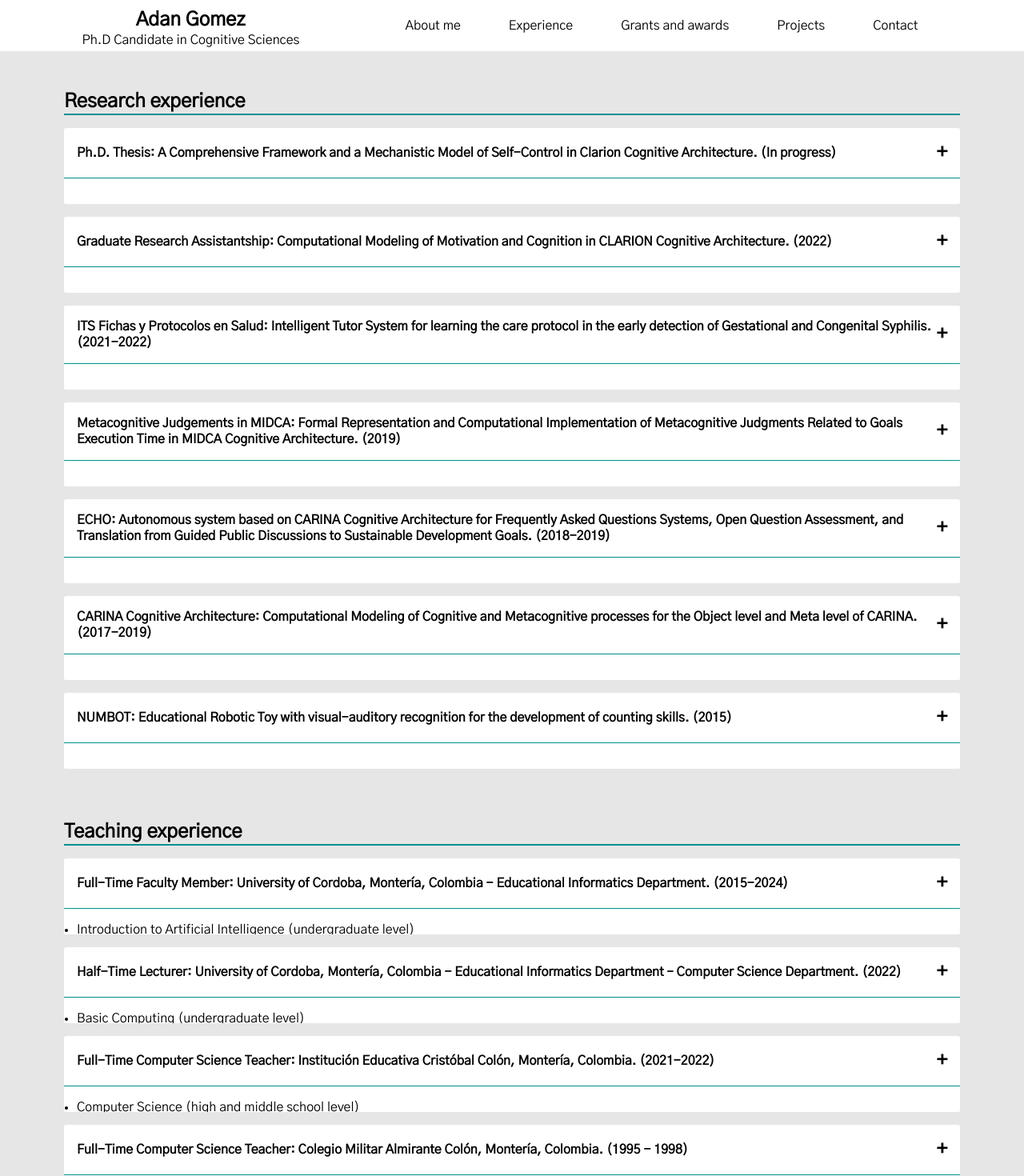
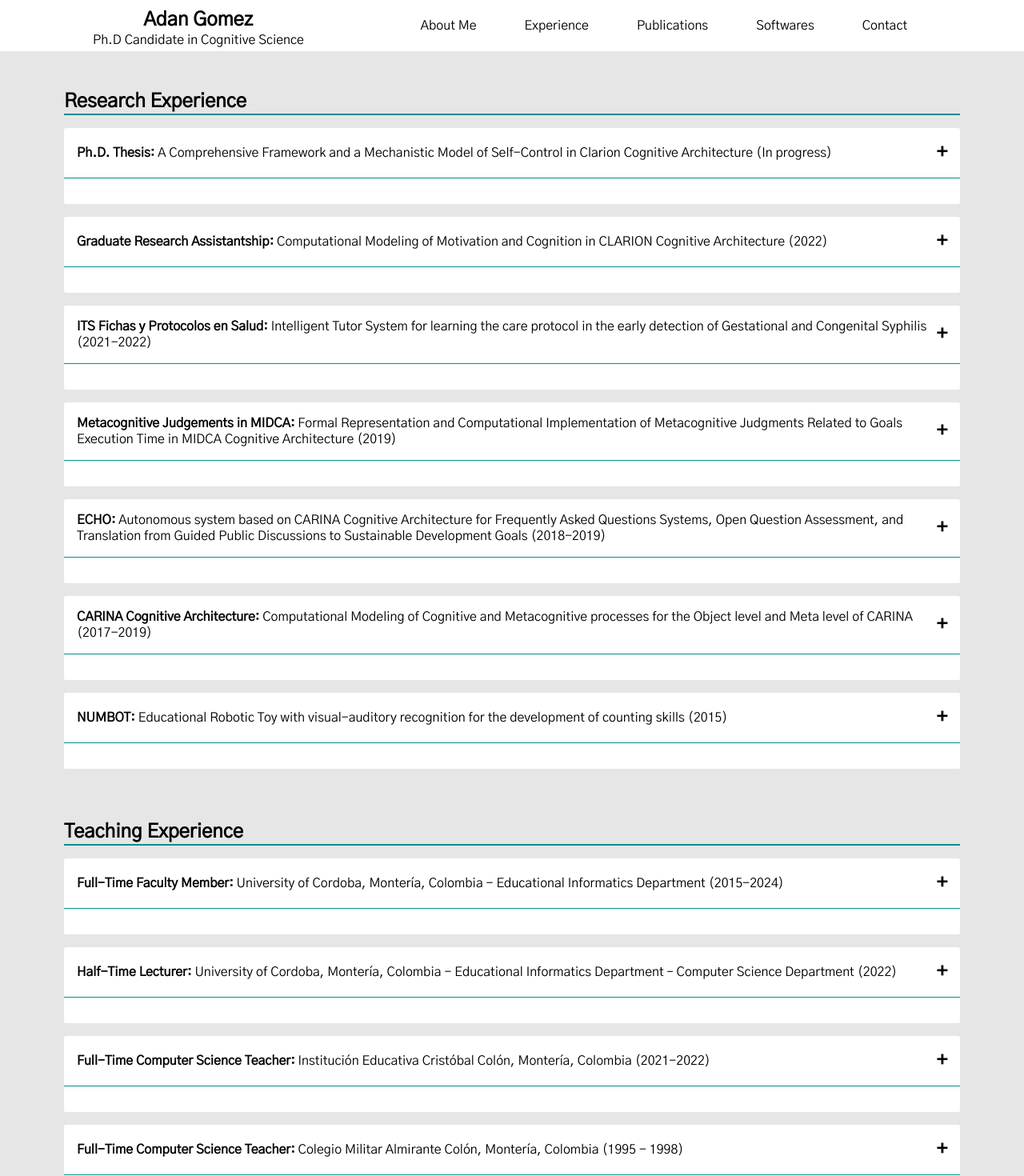
Before and after one commit to corderoangel/portfolio_adan, a React (Create React App) app: page /experience in a window 1280 px wide. Shown: the top 1470 px of the page at 80% size. Built offline with nearby package versions, Linux system fonts and the light colour scheme.

Commit message:
ajustes varios

```diff
--- a/public/index.html
+++ b/public/index.html
@@ -30,7 +30,7 @@
 			integrity="sha512-1sCRPdkRXhBV2PBLUdRb4tMg1w2YPf37qatUFeS7zlBy7jJI8Lf4VHwWfZZfpXtYSLy85pkm9GaYVYMfw5BC1A=="
 			crossorigin="anonymous"
 			referrerpolicy="no-referrer" />
-		<title>AdánGomez</title>
+		<title>Adan Gomez</title>
 	</head>
 	<body>
 		<noscript>You need to enable JavaScript to run this app.</noscript>
--- a/src/AboutMe.css
+++ b/src/AboutMe.css
@@ -55,6 +55,10 @@
 	background-color: #ffffff;
 	height: 3.6rem;
 	margin-top: 1rem;
+	border: 0.1rem solid #008f90;
+	display: flex; /* Agregar flex para usar alineación */
+	align-items: center; /* Alinear verticalmente el contenido */
+	padding: 0 1rem; /* Añadir espacio horizontal alrededor del texto, opcional */
 }
 .education-container_content .education-container_content__item p {
 	margin-left: 1rem;
--- a/src/AboutMe.js
+++ b/src/AboutMe.js
@@ -9,11 +9,11 @@ const AboutMe = () => {
 					<div className="aboutme-container_content">
 						<img src="./foto.jpg" alt="Pic for Adán Gomez" />
 						<div className="aboutme-description">
-							<h2>About me</h2>
+							<h2>About Me</h2>
 							<p>
 								I’m a Ph.D. candidate in Cognitive Science at Rensselaer Polytechnic Institute (RPI), researching cognitive architectures, AI, and computational modeling. My work
 								focuses on self-control mechanisms within the Clarion cognitive architecture. With over nine years of experience as a researcher and faculty member at EdutLan Lab,
-								University of Córdoba, Colombia, I co-created the CARINA metacognitive architecture for agent cognition control. I currently collaborate with Dr. Ron Sun at RPI’s
+								Universidad de Córdoba, Colombia, I co-created the CARINA metacognitive architecture for agent cognition control. I currently collaborate with Dr. Ron Sun at RPI’s
 								CogArch Lab to further explore cognitive modeling, machine learning, and social psychology.
 							</p>
 						</div>
--- a/src/App.js
+++ b/src/App.js
@@ -4,7 +4,7 @@ import { BrowserRouter as Router, Route, Routes } from "react-router-dom";
 import Navbar from "./Navbar";
 import AboutMe from "./AboutMe"; // Asegúrate de importar el componente
 import Experience from "./Experience";
-import GrantsAndAwards from "./GrantsAndAwards";
+import Publications from "./Publications";
 
 const App = () => {
 	return (
@@ -13,7 +13,7 @@ const App = () => {
 			<Routes>
 				<Route path="/" element={<AboutMe />} /> {/* Ruta para About Me */}
 				<Route path="/experience" element={<Experience />} />
-				<Route path="/grantsAndAwards" element={<GrantsAndAwards />} />
+				<Route path="/publications" element={<Publications />} />
 			</Routes>
 		</Router>
 	);
--- a/src/Experience.css
+++ b/src/Experience.css
@@ -29,6 +29,10 @@
 
 .research-container_content .research-header h4 {
 	margin: 0;
+}
+
+.research-container_content .research-header h4 span {
+	font-weight: 100;
 }
 
 .research-container_content .toggle-icon {
@@ -70,6 +74,10 @@
 	margin: 0;
 }
 
+.teaching-container_content .teach-header h4 span {
+	font-weight: 100;
+}
+
 .teaching-container_content .toggle-icon {
 	font-size: 1.5rem;
 	font-weight: bold;
@@ -102,6 +110,11 @@
 
 .research-container .research-details ul {
 	padding-top: 1rem;
+	padding-left: 1rem;
+}
+.teaching-container .teach-details ul {
+	padding-top: 1rem;
+	padding-left: 1rem;
 }
 
 @media screen and (max-width: 800px) {
--- a/src/Experience.js
+++ b/src/Experience.js
@@ -27,11 +27,12 @@ const Experience = () => {
 	return (
 		<div>
 			<div className="research-container">
-				<h2>Research experience</h2>
+				<h2>Research Experience</h2>
 				<div className="research-container_content">
 					{[
 						{
-							title: "Ph.D. Thesis: A Comprehensive Framework and a Mechanistic Model of Self-Control in Clarion Cognitive Architecture. (In progress)",
+							title: "Ph.D. Thesis: ",
+							subtitle: "A Comprehensive Framework and a Mechanistic Model of Self-Control in Clarion Cognitive Architecture (In progress)",
 							list: [
 								"Identified cognitive mechanisms that underlie self-control as an intra-physical conflict and how these mechanisms may vary across different contexts using a rational and computational approach.",
 								"Computationally modeled experimental situations on self-control application and downstream effects on later tasks, implementing symbolic and subsymbolic representations inside the CLARION cognitive framework using Python, testing formal mathematical models of cognitive processes. ",
@@ -40,7 +41,8 @@ const Experience = () => {
 							],
 						},
 						{
-							title: "Graduate Research Assistantship: Computational Modeling of Motivation and Cognition in CLARION Cognitive Architecture. (2022)",
+							title: "Graduate Research Assistantship: ",
+							subtitle: "Computational Modeling of Motivation and Cognition in CLARION Cognitive Architecture (2022)",
 							list: [
 								"Systematically analyzed scientific literature on self-control as an intra-physical conflict examining implicit and explicit information interaction patterns underlying human behavior.",
 								"Employed machine learning methods to model diverse human working memory tasks and their interaction with motivational aspects across two simulations built within the CLARION cognitive architecture.",
@@ -48,28 +50,33 @@ const Experience = () => {
 							],
 						},
 						{
-							title: "ITS Fichas y Protocolos en Salud: Intelligent Tutor System for learning the care protocol in the early detection of Gestational and Congenital Syphilis. (2021-2022)",
+							title: "ITS Fichas y Protocolos en Salud: ",
+							subtitle: "Intelligent Tutor System for learning the care protocol in the early detection of Gestational and Congenital Syphilis (2021-2022)",
 							list: [
 								"Engineered a case-based reasoning system and a recommender system for learning resources to personalize pedagogical strategies accounting for higher education students' learning styles and academic performance.",
 								"Authored a scientific publication for an education journal detailing the findings from contrasting the two systems in light of student academic performance.",
 							],
 						},
 						{
-							title: "Metacognitive Judgements in MIDCA: Formal Representation and Computational Implementation of Metacognitive Judgments Related to Goals Execution Time in MIDCA Cognitive Architecture. (2019)",
+							title: "Metacognitive Judgements in MIDCA:",
+							subtitle: " Formal Representation and Computational Implementation of Metacognitive Judgments Related to Goals Execution Time in MIDCA Cognitive Architecture (2019)",
 							list: [
 								"Designed and implemented predictive models for goal execution times within the MIDCA cognitive architecture to enable autonomous agents to generate accurate prospective, concurrent, and retrospective metacognitive appraisals.",
 								"Developed goal-oriented software agents capable of estimating completion times for specific tasks and goals in order to improve adaptations and time management using Python.",
 							],
 						},
 						{
-							title: "ECHO: Autonomous system based on CARINA Cognitive Architecture for Frequently Asked Questions Systems, Open Question Assessment, and Translation from Guided Public Discussions to Sustainable Development Goals. (2018-2019)",
+							title: "ECHO: ",
+							subtitle:
+								"Autonomous system based on CARINA Cognitive Architecture for Frequently Asked Questions Systems, Open Question Assessment, and Translation from Guided Public Discussions to Sustainable Development Goals (2018-2019)",
 							list: [
 								"Engineered the knowledge base of the system employing diverse knowledge representation techniques, including semantic networks and ontologies.",
 								"Composed a methodical review of the various computational approaches leveraged by the system.",
 							],
 						},
 						{
-							title: "CARINA Cognitive Architecture: Computational Modeling of Cognitive and Metacognitive processes for the Object level and Meta level of CARINA. (2017-2019)",
+							title: "CARINA Cognitive Architecture: ",
+							subtitle: "Computational Modeling of Cognitive and Metacognitive processes for the Object level and Meta level of CARINA (2017-2019)",
 							list: [
 								"Co-designed the cognitive architecture and information processing mechanisms for CARINA, an artificial cognitive framework capable of metacognitive control and introspective reasoning about its cognitive processes.",
 								"Implemented formal representations of cognitive models and introspective reasoning traces to enable CARINA agents to monitor and regulate their cognition.",
@@ -78,7 +85,8 @@ const Experience = () => {
 							],
 						},
 						{
-							title: "NUMBOT: Educational Robotic Toy with visual-auditory recognition for the development of counting skills. (2015)",
+							title: "NUMBOT:",
+							subtitle: "Educational Robotic Toy with visual-auditory recognition for the development of counting skills (2015)",
 							list: [
 								"Designed and led a mixed methods study utilizing interviews, verbal protocols, and quasi-experimental research to compare numerical knowledge acquisition between preschool students using a robot-based learning environment versus traditional materials.",
 								"Mentored young investigators in experimental research methodology, overseeing the design of pre/post assessments, data analysis, and reporting of findings related to the impact of an innovative robot learning system.",
@@ -88,7 +96,9 @@ const Experience = () => {
 					].map((research, index) => (
 						<div key={index} className="research">
 							<div className="research-header" onClick={() => toggleResearchDetails(index)}>
-								<h4>{research.title}</h4>
+								<h4>
+									{research.title} <span>{research.subtitle}</span>
+								</h4>
 								<span className="toggle-icon">{openResearchIndex === index ? "−" : "+"}</span>
 							</div>
 							<div className={`research-details ${openResearchIndex === index ? "show" : ""}`}>
@@ -106,11 +116,12 @@ const Experience = () => {
 			</div>
 
 			<div className="teaching-container">
-				<h2>Teaching experience</h2>
+				<h2>Teaching Experience</h2>
 				<div className="teaching-container_content">
 					{[
 						{
-							title: "Full-Time Faculty Member: University of Cordoba, Montería, Colombia - Educational Informatics Department. (2015-2024)",
+							title: "Full-Time Faculty Member:",
+							subtitle: "University of Cordoba, Montería, Colombia - Educational Informatics Department (2015-2024)",
 							list: [
 								"Introduction to Artificial Intelligence (undergraduate level)",
 								"Cognition and Computation (undergraduate level)",
@@ -121,7 +132,8 @@ const Experience = () => {
 							],
 						},
 						{
-							title: "Half-Time Lecturer: University of Cordoba, Montería, Colombia - Educational Informatics Department – Computer Science Department. (2022)",
+							title: "Half-Time Lecturer:",
+							subtitle: "University of Cordoba, Montería, Colombia - Educational Informatics Department – Computer Science Department (2022)",
 							list: [
 								"Basic Computing (undergraduate level)",
 								"Introduction to Data Structures (undergraduate level)",
@@ -133,17 +145,21 @@ const Experience = () => {
 							],
 						},
 						{
-							title: "Full-Time Computer Science Teacher: Institución Educativa Cristóbal Colón, Montería, Colombia. (2021-2022)",
+							title: "Full-Time Computer Science Teacher:",
+							subtitle: "Institución Educativa Cristóbal Colón, Montería, Colombia (2021-2022)",
 							list: ["Computer Science (high and middle school level)"],
 						},
 						{
-							title: "Full-Time Computer Science Teacher: Colegio Militar Almirante Colón, Montería, Colombia. (1995 - 1998)",
+							title: "Full-Time Computer Science Teacher:",
+							subtitle: "Colegio Militar Almirante Colón, Montería, Colombia (1995 - 1998)",
 							list: ["Computer Science (elementary school and kindergarten level)"],
 						},
 					].map((teach, index) => (
 						<div key={index} className="teach">
 							<div className="teach-header" onClick={() => toggleTeachDetails(index)}>
-								<h4>{teach.title}</h4>
+								<h4>
+									{teach.title} <span>{teach.subtitle}</span>
+								</h4>
 								<span className="toggle-icon">{openTeachIndex === index ? "−" : "+"}</span>
 							</div>
 							<div className={`teach-details ${openTeachIndex === index ? "show" : ""}`}>
--- a/src/Navbar.js
+++ b/src/Navbar.js
@@ -14,20 +14,20 @@ const Navbar = () => {
 		<nav className={`navbar ${menuVisible ? "responsive" : ""}`}>
 			<div className="navbar-logo">
 				<h1>Adan Gomez</h1>
-				<p>Ph.D Candidate in Cognitive Sciences</p>
+				<p>Ph.D Candidate in Cognitive Science</p>
 			</div>
 			<ul className={`navbar-links ${menuVisible ? "show" : ""}`}>
 				<li>
-					<Link to="/">About me</Link>
+					<Link to="/">About Me</Link>
 				</li>
 				<li>
 					<Link to="/experience">Experience</Link>
 				</li>
 				<li>
-					<Link to="/grantsAndAwards">Grants and awards</Link>
+					<Link to="/publications">Publications</Link>
 				</li>
 				<li>
-					<Link to="/projects">Projects</Link>
+					<Link to="/softwares">Softwares</Link>
 				</li>
 				<li>
 					<Link to="/contacto">Contact</Link>
--- a/src/GrantsAndAwards.js
+++ b/src/Publications.js
@@ -1,10 +1,10 @@
 import React from "react";
-import "./GrantsAndAwards.css";
+import "./Publications.css";
 
-const grantsAndAwards = () => {
+const publications = () => {
 	return (
 		<div className="grantsawards-container">
-			<h2>GRANTS AND AWARDS</h2>
+			<h2>Publications</h2>
 			<div className="grantsawards-container_content">
 				<div class="grantsawards_items">
 					<p>
@@ -200,4 +200,4 @@ const grantsAndAwards = () => {
 	);
 };
 
-export default grantsAndAwards;
+export default publications;
```
Also changed, not shown: src/Publications.css (renamed from src/GrantsAndAwards.css).
